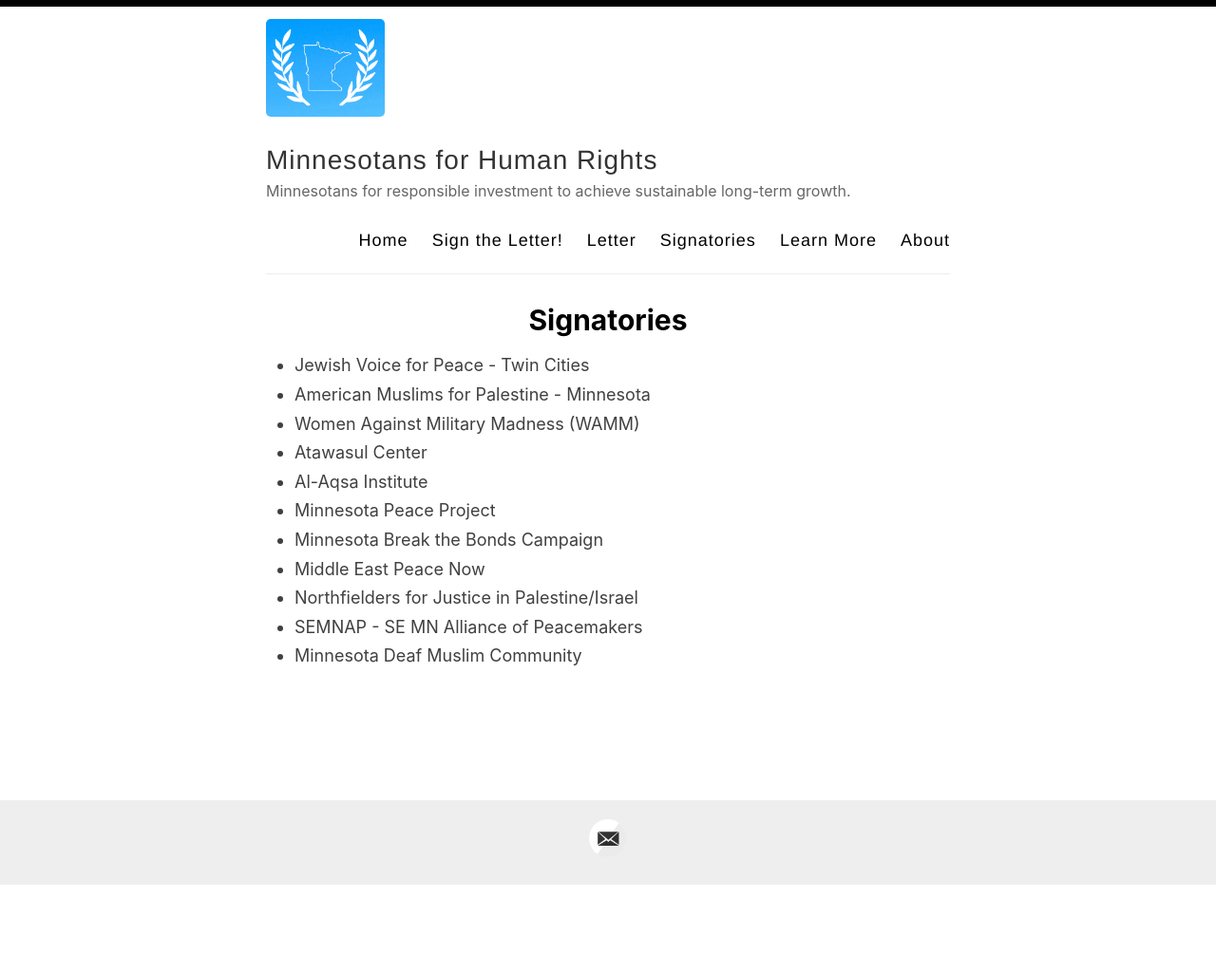
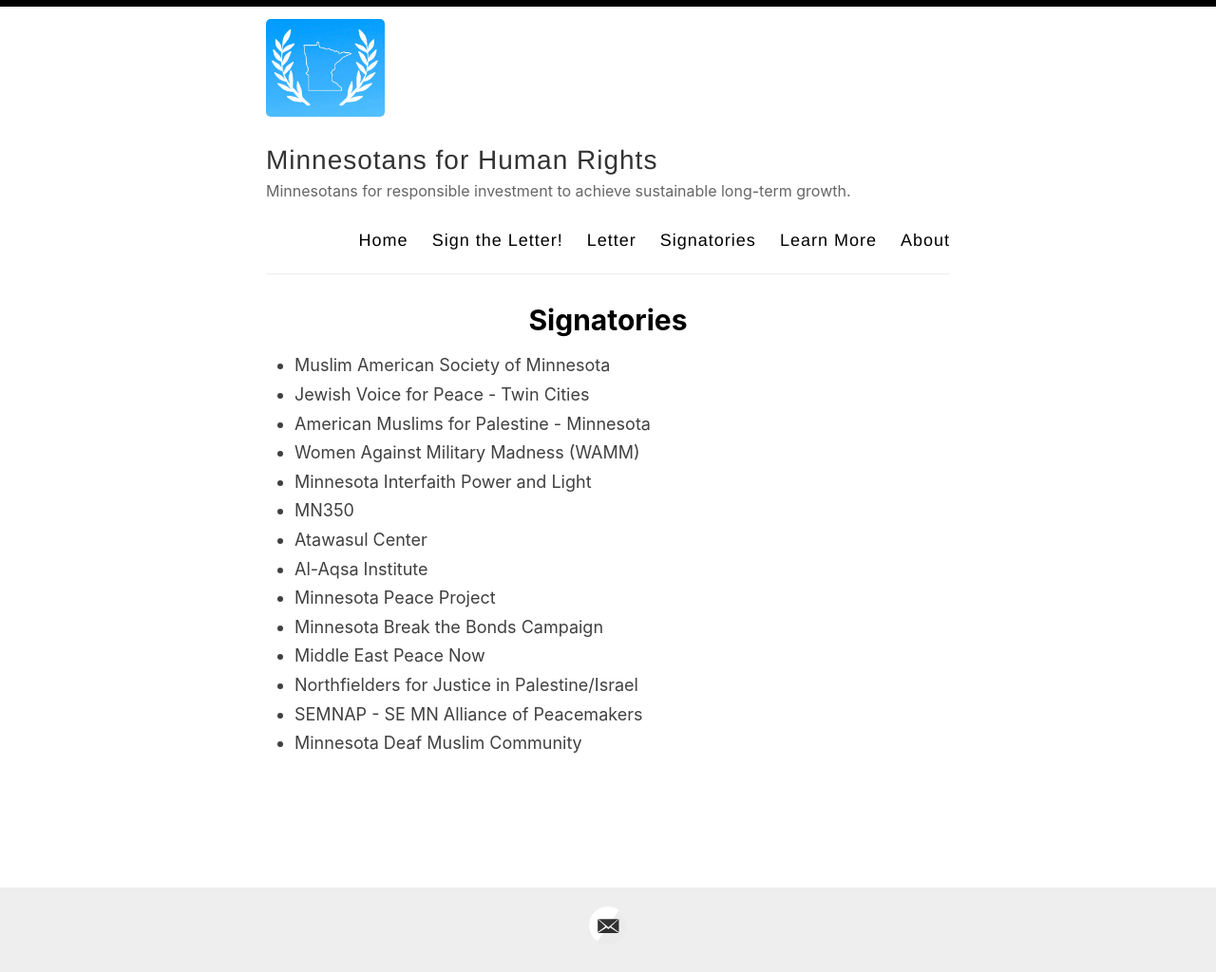
Before and after one commit to adamrahim/adamrahim.github.io, a Jekyll site: the page built from _posts/2020-12-24-signatories.md, in a window 1280 px wide. Shown: the whole page at 95% size. Built offline with Jekyll 4.4.1, drawn with Linux system fonts in a browser that asks for light colours; before the commit the page ends 933 px from its top, so only the background shows below that.

Commit message:
Update 2020-12-24-signatories.md

```diff
--- a/_posts/2020-12-24-signatories.md
+++ b/_posts/2020-12-24-signatories.md
@@ -3,9 +3,12 @@
 title: Signatories
 permalink: /signatories/
 ---
+- Muslim American Society of Minnesota
 - Jewish Voice for Peace - Twin Cities
 - American Muslims for Palestine - Minnesota
 - Women Against Military Madness (WAMM)
+- Minnesota Interfaith Power and Light
+- MN350
 - Atawasul Center
 - Al-Aqsa Institute
 - Minnesota Peace Project
```
